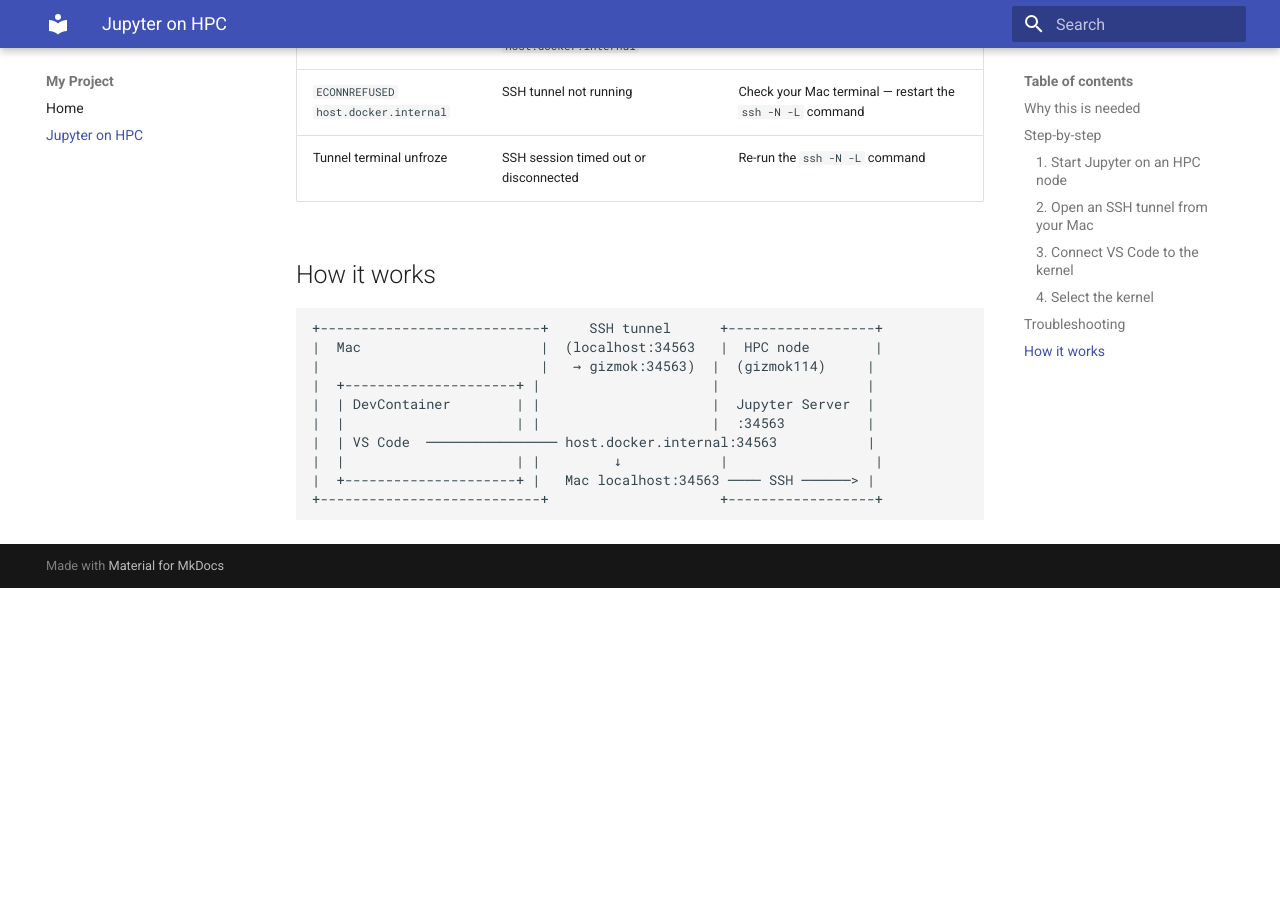
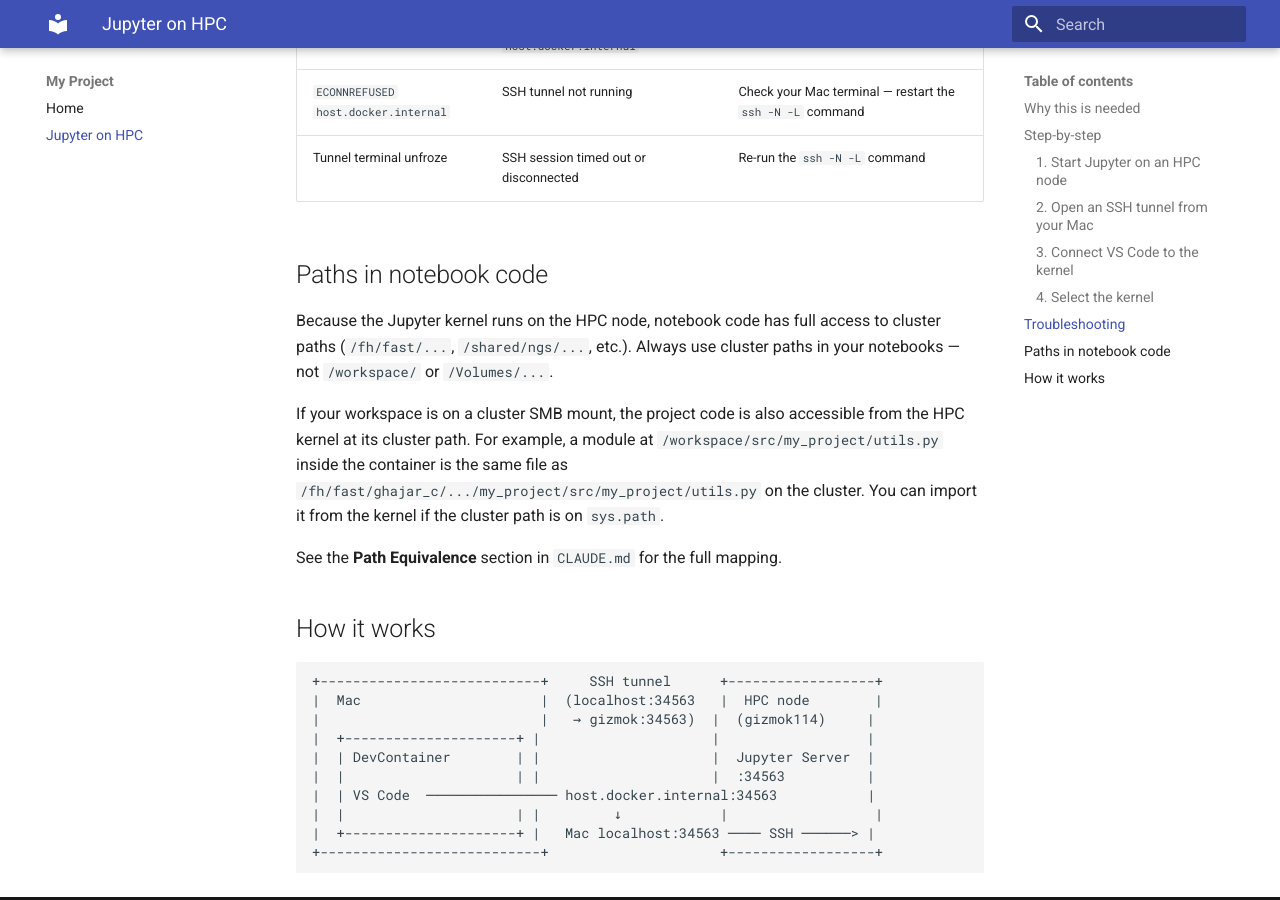
Before and after one commit to pcseth/devcontainer_template, an MkDocs documentation site: the page built from docs/jupyter-hpc.md, in a window 1280 px wide and 900 px high, scrolled down 1913 px. Built offline with MkDocs 1.6.1 and Material for MkDocs 9.7.7, drawn with Linux system fonts in a browser that asks for light colours; before the commit the page ends 2501 px from its top, so only the background shows below that.

Commit message:
docs: add execution model and path equivalence documentation
Document the three-way path mapping (container /workspace ↔ macOS
/Volumes/... ↔ HPC /fh/fast/...) for workspaces on cluster SMB mounts.
Add execution model section clarifying that code runs on HPC, not in
the container, so data paths must use cluster paths. Add paths section
to jupyter-hpc.md linking back to CLAUDE.md.

Co-Authored-By: Claude Opus 4.6 (1M context) <noreply@anthropic.com>

````diff
--- a/docs/jupyter-hpc.md
+++ b/docs/jupyter-hpc.md
@@ -72,6 +72,14 @@ After connecting, VS Code will show available kernels from the remote server. Pi
 | `ECONNREFUSED host.docker.internal` | SSH tunnel not running | Check your Mac terminal — restart the `ssh -N -L` command |
 | Tunnel terminal unfroze | SSH session timed out or disconnected | Re-run the `ssh -N -L` command |
 
+## Paths in notebook code
+
+Because the Jupyter kernel runs on the HPC node, notebook code has full access to cluster paths (`/fh/fast/...`, `/shared/ngs/...`, etc.). Always use cluster paths in your notebooks — not `/workspace/` or `/Volumes/...`.
+
+If your workspace is on a cluster SMB mount, the project code is also accessible from the HPC kernel at its cluster path. For example, a module at `/workspace/src/my_project/utils.py` inside the container is the same file as `/fh/fast/ghajar_c/.../my_project/src/my_project/utils.py` on the cluster. You can import it from the kernel if the cluster path is on `sys.path`.
+
+See the **Path Equivalence** section in `CLAUDE.md` for the full mapping.
+
 ## How it works
 
 ```
````
Also changed, not shown: CLAUDE.md (+26 -1 lines).
